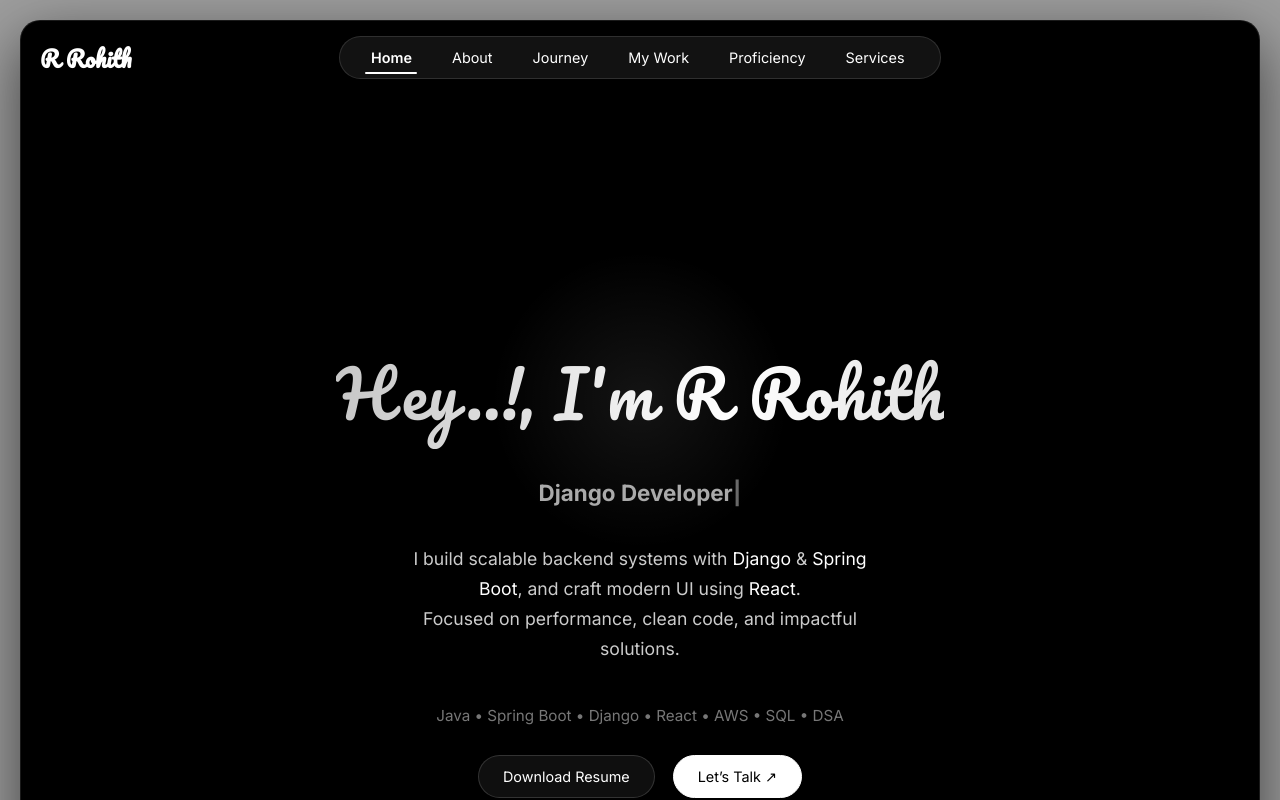
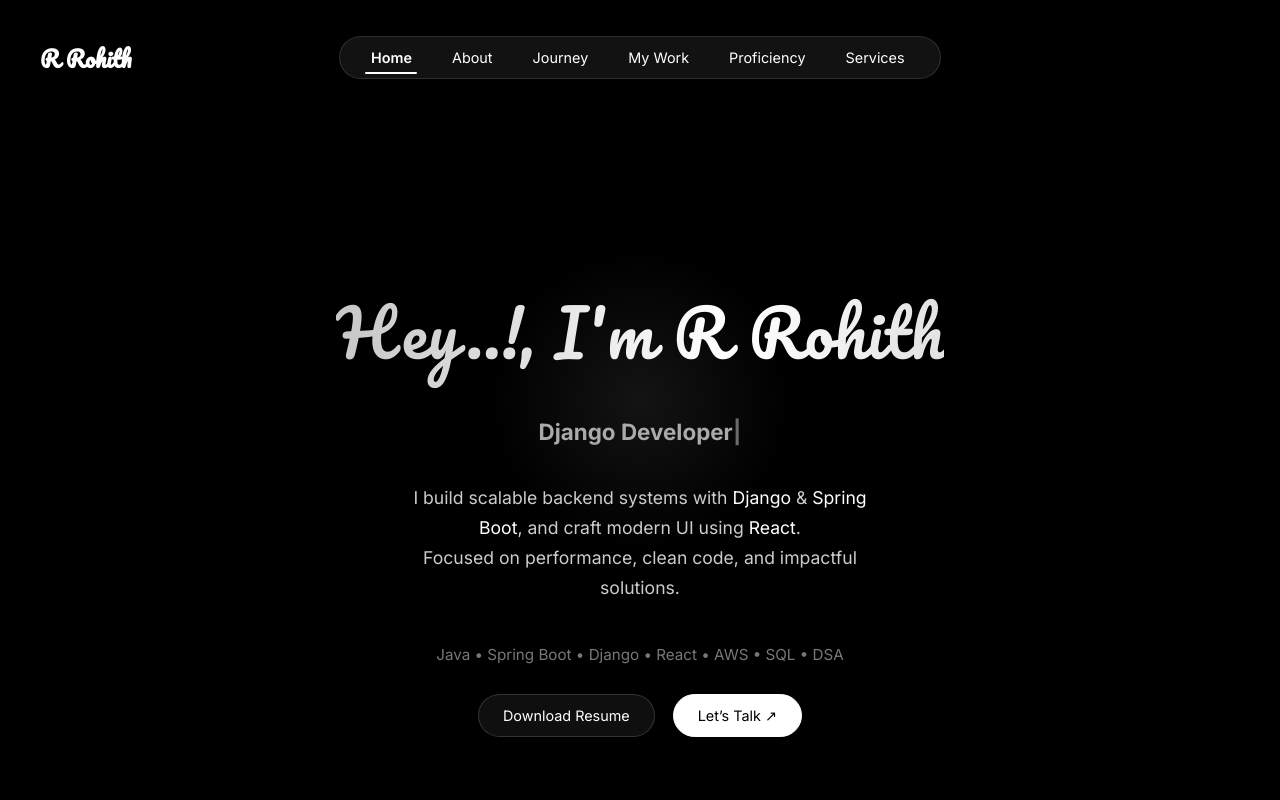
Before and after one commit to rohith-officia/rohith-portfolio, a React (Create React App) app: page / in a window 1280 px wide. Shown: the top 800 px of the page. Built offline with nearby package versions, Linux system fonts and the light colour scheme; a web font is replaced by a local one.

Commit message:
add new changes

```diff
--- a/src/React/css/styles.css
+++ b/src/React/css/styles.css
@@ -1,6 +1,6 @@
 body {
   margin: 0;
-  background: #9d9d9d;
+  background: #ffffff;
   color: white;
   font-family: 'Inter', sans-serif;
 }
@@ -27,7 +27,7 @@ body {
 }
 
 /* Glass Theme */
-.hero,
+
 .about,
 .services,
 .experience,
```
